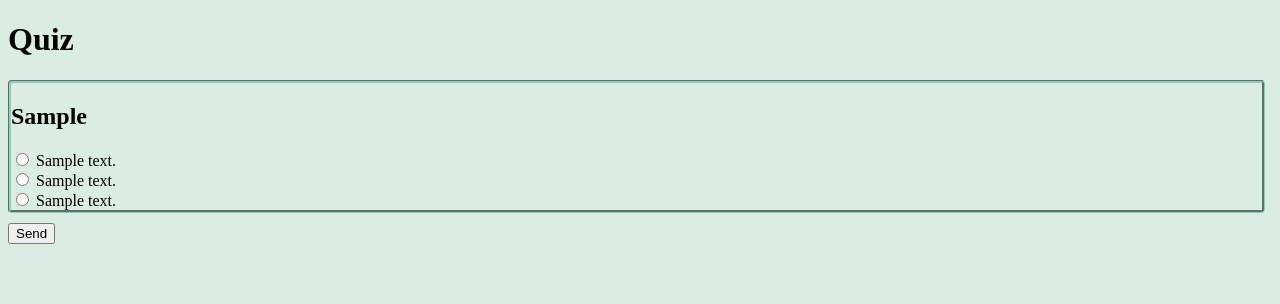
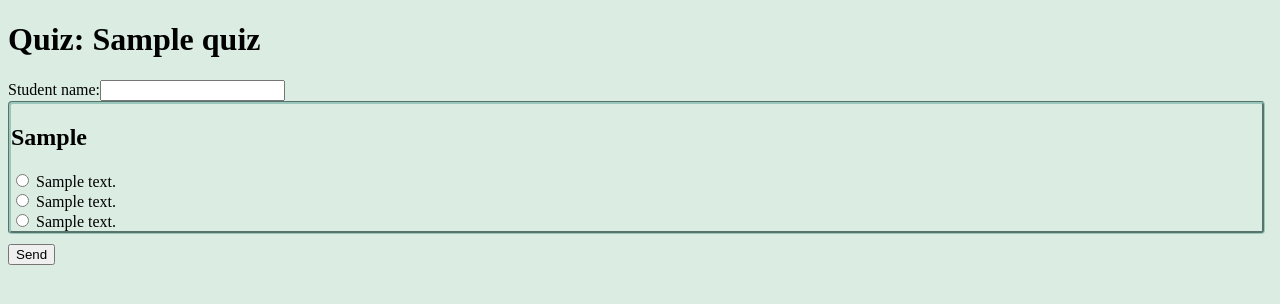
Before and after one commit to josebuenogar1/quiz_creator, a Django app: a page that uses project/project/templates/app/student_exam.html in a window 1280 px wide. Shown: the top 304 px of the page. Run offline with Django 4.2, Linux system fonts and the light colour scheme; tables that the repository leaves empty hold one stand-in row (values such as "Sample post").

Commit message:
feat: table for student answer

```diff
--- a/project/app/models.py
+++ b/project/app/models.py
@@ -49,3 +49,9 @@ class QuizOptions(models.Model):
     @property
     def get_false_answer_two(self):
         return str(self.false_answer_two)
+
+
+class Answer(models.Model):
+    student = models.JSONField(null=False)
+    def __str__(self):
+        return str(self.student)
--- a/project/app/views.py
+++ b/project/app/views.py
@@ -5,7 +5,7 @@ from django.contrib import messages
 from django.db.models.signals import post_save
 from django.contrib.auth.models import User
 from .forms import QuestionForm,QuizForm
-from .models import Profile,Quiz,Questions,QuizOptions,QuizType
+from .models import Profile,Quiz,Questions,QuizOptions,QuizType,Answer
 from django.core.exceptions import ObjectDoesNotExist
 from django.contrib.auth.tokens import PasswordResetTokenGenerator
 
@@ -114,9 +114,9 @@ def student_quiz(request,profile,quiz_name,token):
         return render(request,'app/student_exam.html',context)
 
     if request.method == 'POST':
-        #TODO save data
-        print(request.POST)
-        return HttpResponse("good luck")
+        myDict = request.POST
+        Answer.objects.create(student=myDict.dict())
+        return HttpResponse("your test has been saved")
 
 def generate_link(request, quiz_name):
 
--- a/project/project/templates/app/student_exam.html
+++ b/project/project/templates/app/student_exam.html
@@ -6,9 +6,10 @@
 <link type='text/css' href='{% static "css/index.css"%}' rel='stylesheet' />
 </head>
 <body>
-<p><h1>Quiz</h1></p>
+<p><h1>Quiz: {{quiz_name}}</h1></p>
 <form id="CreateForm" method="post">
 {% csrf_token %}
+<label for="fname">Student name:</label><input type="text" id="fname" name="fname"><br>
 {% for question in questions %}
     <div class="question_name" id="{{ question.id }}">
         <h2>{{ question }}</h2>
```
